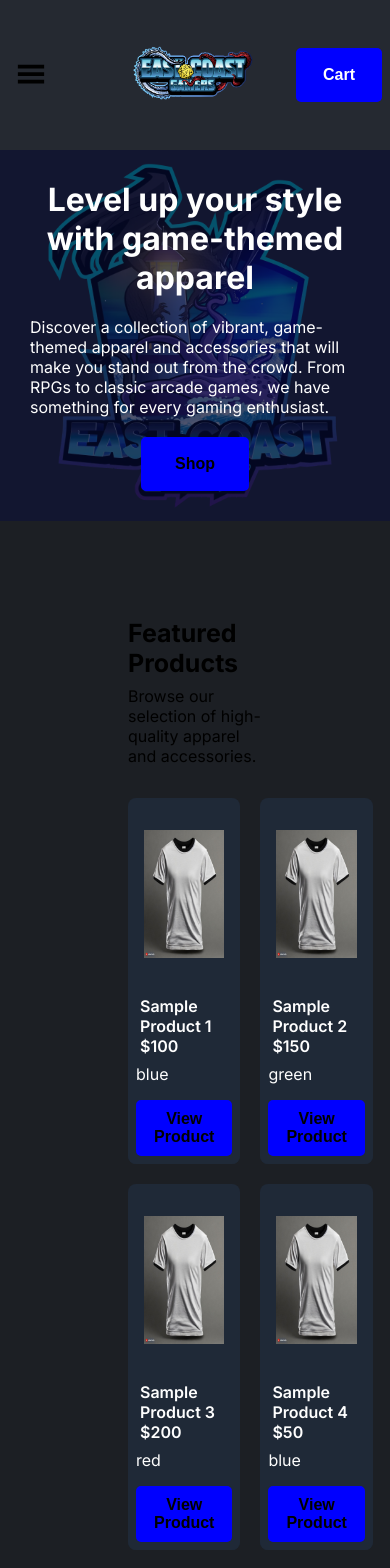
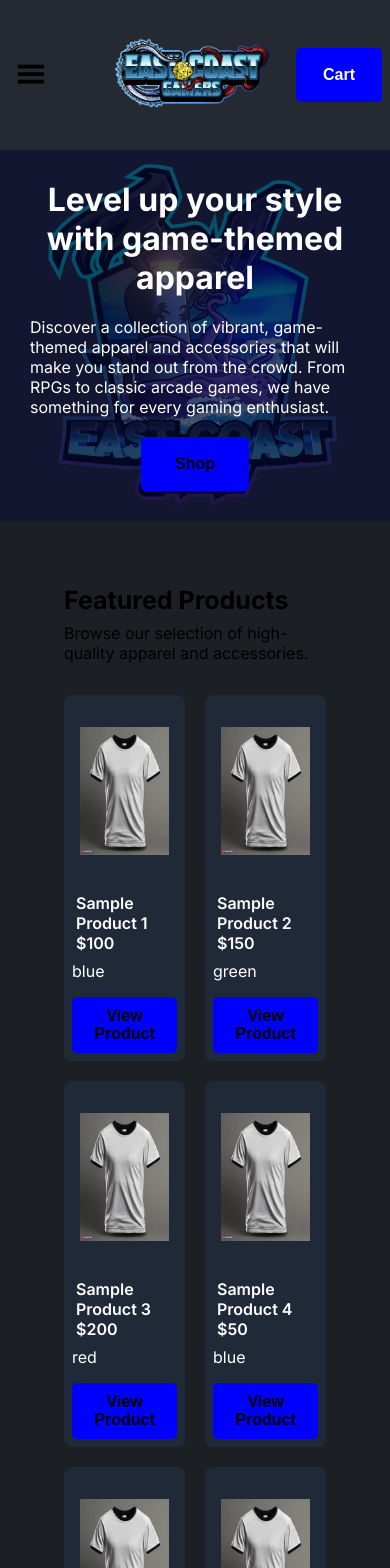
Before and after one commit to tiffanydow1/east-coast-gamers-website, a Next.js app: page / in a window 390 px wide. Shown: the top 1568 px of the page. Built offline with nearby package versions, Linux system fonts and the light colour scheme.

Commit message:
Fix mobile stylings

```diff
--- a/src/components/About/about.module.css
+++ b/src/components/About/about.module.css
@@ -34,10 +34,13 @@
 }
 
 @media (max-width: 768px) {
+  .outerContainer {
+    padding: 2rem;
+  }
+
   .container {
     flex-direction: column;
     width: 100%;
-    margin-top: 65px;
   }
 
   .container h1 {
--- a/src/components/Categories/categories.module.css
+++ b/src/components/Categories/categories.module.css
@@ -67,9 +67,12 @@
 }
 
 @media (max-width: 768px) {
+  .outerContainer {
+    padding: 2rem;
+  }
+
   .container {
     width: 100%;
-    margin-top: 65px;
   }
 
   .container h1 {
--- a/src/components/Collections/collections.module.css
+++ b/src/components/Collections/collections.module.css
@@ -47,9 +47,12 @@
 }
 
 @media (max-width: 768px) {
+  .outerContainer {
+    padding: 2rem;
+  }
+
   .container {
     width: 100%;
-    margin-top: 65px;
   }
 
   .container h1 {
--- a/src/components/DesktopNavBar/desktopNavbar.module.css
+++ b/src/components/DesktopNavBar/desktopNavbar.module.css
@@ -1,11 +1,9 @@
 .nav {
   z-index: 30;
-  position: absolute;
-  left: 50%;
-  transform: translate(-50%);
   display: flex;
   justify-content: center;
   align-items: center;
+  margin: 0 auto;
   height: inherit;
   overflow-y: auto;
   -webkit-overflow-scrolling: touch;
@@ -78,7 +76,7 @@
 
 .secondaryMenu{
   position: absolute;
-  top: 230px;
+  top: 100px;
   display: none;
   flex-direction: column;
   align-items: flex-start;
--- a/src/components/Faqs/faqs.module.css
+++ b/src/components/Faqs/faqs.module.css
@@ -136,7 +136,8 @@
 @media (max-width: 768px) {
   .container {
     width: 100%;
-    margin-top: 65px;
+    margin-top: 0px;
+    padding: 2rem;
   }
 
   .container h1 {
--- a/src/components/FeaturedProducts/featuredProduct.module.css
+++ b/src/components/FeaturedProducts/featuredProduct.module.css
@@ -30,9 +30,12 @@
 }
 
 @media (max-width: 768px) {
+  .outerContainer {
+    padding: 2rem;
+  }
+
   .container {
     width: 100%;
-    margin-top: 65px;
   }
 
   .flex h1 {
--- a/src/components/Header/Header.tsx
+++ b/src/components/Header/Header.tsx
@@ -51,8 +51,6 @@ const Header = () => {
           />
         </div>
 
-
-
         <MobileNavBar
           active={sidebar}
           onLinkClick={toggleSidebar}
--- a/src/components/Header/header.module.css
+++ b/src/components/Header/header.module.css
@@ -47,4 +47,11 @@
     height: 100%;
     gap: 0 20px;
   }
+
+  .logoContainer {
+    position: absolute;
+    top: -25px;
+    left: 50%;
+    transform: translateX(-50%);
+  }
 }
--- a/src/components/Logo/logo.module.css
+++ b/src/components/Logo/logo.module.css
@@ -13,18 +13,14 @@
 
 @media (max-width: 768px) {
   .link {
-    position: absolute;
-    top: 0;
-    left: 50%;
-    transform: translateX(-50%);
     width: 100%;
-    height: 100%;
+    height: 200px;
     padding: 0;
   }
 
   .image {
     width: 100%;
-    height: 100%;
+    height: 200px;
   }
 }
 
--- a/src/components/MobileNavBar/MobileNavBar.tsx
+++ b/src/components/MobileNavBar/MobileNavBar.tsx
@@ -6,7 +6,7 @@ import Image from 'next/image';
 import { FaChevronLeft, FaChevronRight, FaTimes } from "react-icons/fa";
 
 import styles from './mobileNavBar.module.css';
-import imgSrc from '../../../images/ecg-logo.webp';
+import imgSrc from '../../../images/main-logo.png';
 
 interface MenuItem {
   label: string;
--- a/src/components/MobileNavBar/mobileNavBar.module.css
+++ b/src/components/MobileNavBar/mobileNavBar.module.css
@@ -46,14 +46,13 @@
 }
 
 .logoContainer {
-  flex-grow: 1;
   display: flex;
   justify-content: center;
 }
 
 .logoContainer .image {
-  width: 100px;
-  height: 100px;
+  width: 200px;
+  height: auto;
 }
 
 .closeButton {
```
